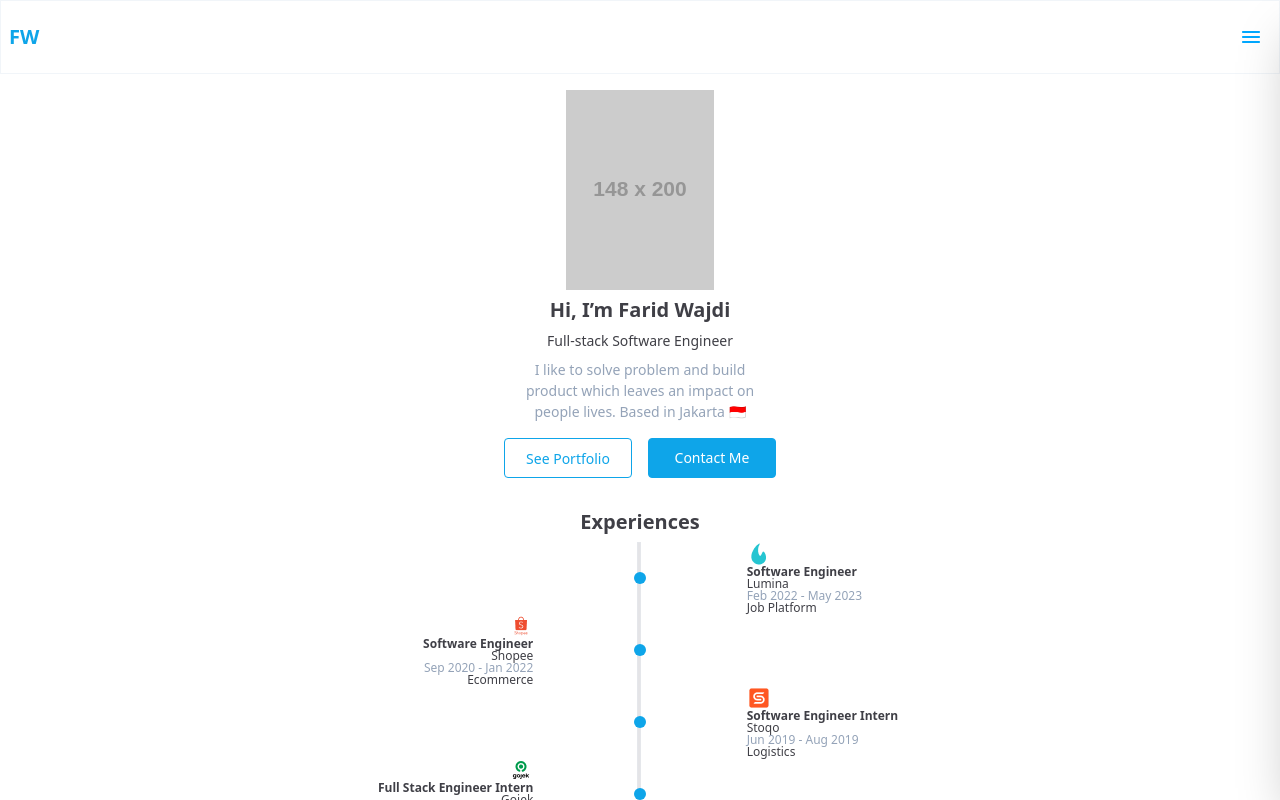
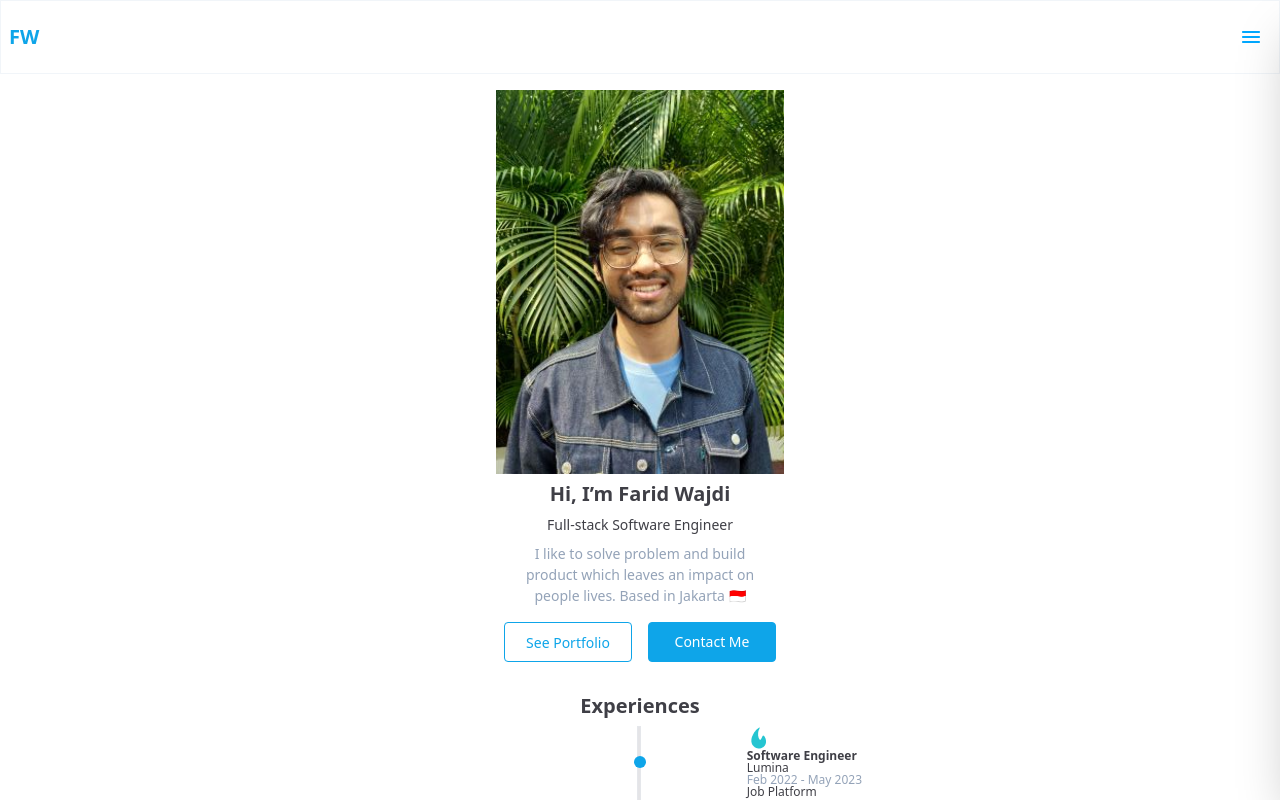
Before and after one commit to wajdifarid/personal-website, a React (Create React App) app: page / in a window 1280 px wide. Shown: the top 800 px of the page. Built offline with nearby package versions, Linux system fonts and the light colour scheme.

Commit message:
Add profile picture

```diff
--- a/src/App.js
+++ b/src/App.js
@@ -37,7 +37,7 @@ export default function HomePage() {
     <div className="bg-white">
       <NavBar />
       <section className="flex flex-col my-4">
-        <img className="mx-auto min-h-[200px]" src="https://via.placeholder.com/148x200" alt="Farid" />
+        <img className="mx-auto h-52 sm:h-96" src="/assets/profile-picture.jpg" alt="Farid Wajdi" />
         <div className="mx-auto text-zinc-700 text-[20px] font-bold leading-loose">Hi, I’m Farid Wajdi</div>
         <div className="mx-auto text-zinc-700 text-[14px] font-normal leading-normal">Full-stack Software Engineer</div>
         <div className="mx-auto my-2 w-60 left-[40px] text-center text-slate-400 text-[14px] font-normal leading-normal">I like to solve problem and build product which leaves an impact on people lives. Based in Jakarta 🇮🇩</div>
```
Also changed, not shown: public/assets/profile-picture.jpg (added).
